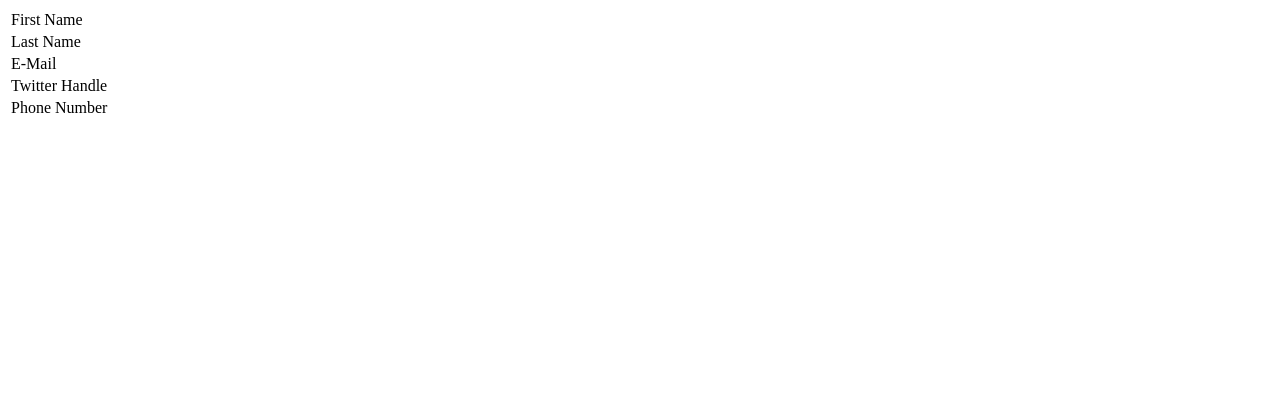
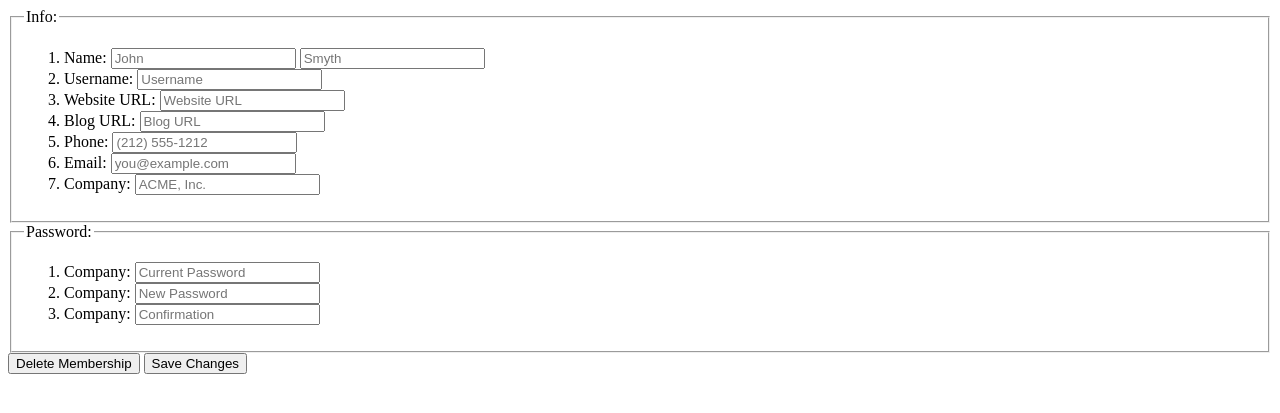
Before and after one commit to mashery/wordpress-plugin, a PHP site: page /templates/account.php in a window 1280 px wide. Shown: the top 413 px of the page. Run offline with PHP 8.4, Linux system fonts and the light colour scheme; the template is opened without the code that fills it, so the values that code supplies are empty.

Commit message:
Restructuring remaining template directory

```diff
--- a/templates/account.php
+++ b/templates/account.php
@@ -1,22 +1,61 @@
-<table>
-    <tr>
-        <td>First Name</td>
-        <td><?= $data["first_name"] ?></td>
-    </tr>
-    <tr>
-        <td>Last Name</td>
-        <td><?= $data["last_name"] ?></td>
-    </tr>
-    <tr>
-        <td>E-Mail</td>
-        <td><?= $data["email"] ?></td>
-    </tr>
-    <tr>
-        <td>Twitter Handle</td>
-        <td><?= $data["twitter"] ?></td>
-    </tr>
-    <tr>
-        <td>Phone Number</td>
-        <td><?= $data["phone"] ?></td>
-    </tr>
-</table>
+<form action="" id="account" name="account">
+
+    <fieldset form="account" name="info">
+        <legend>Info:</legend>
+
+        <ol>
+            <li>
+                <label for="first">Name:</label>
+                <input type="text" id="first" name="name[first]" placeholder="John" value="<?= $data["name"]["first"] ?>">
+                <input type="text" id="last" name="name[last]" placeholder="Smyth" value="<?= $data["name"]["last"] ?>">
+            </li>
+            <li>
+                <label for="username">Username:</label>
+                <input type="text" id="username" name="username" placeholder="Username" value="">
+            </li>
+            <li>
+                <label for="web">Website URL:</label>
+                <input type="url" id="web" name="web" placeholder="Website URL" value="<?= $data["web"] ?>">
+            </li>
+            <li>
+                <label for="blog">Blog URL:</label>
+                <input type="url" id="blog" name="blog" placeholder="Blog URL" value="<?= $data["blog"] ?>">
+            </li>
+            <li>
+                <label for="phone">Phone:</label>
+                <input type="phone" id="phone" name="phone" placeholder="(212) 555-1212" value="<?= $data["phone"] ?>">
+            </li>
+            <li>
+                <label for="email">Email:</label>
+                <input type="email" id="email" name="email" placeholder="you@example.com" value="<?= $data["email"] ?>">
+            </li>
+            <li>
+                <label for="company">Company:</label>
+                <input type="text" id="company" name="company" placeholder="ACME, Inc." value="<?= $data["company"] ?>">
+            </li>
+        </ol>
+
+    </fieldset>
+
+    <fieldset form="account" name="password">
+        <legend>Password:</legend>
+
+        <ol>
+            <li>
+                <label for="current">Company:</label>
+                <input type="password" id="current" name="password[current]" placeholder="Current Password" value="<?= $data["password"] ?>">
+            </li>
+            <li>
+                <label for="new">Company:</label>
+                <input type="password" id="new" name="password[new]" placeholder="New Password" value="">
+            </li>
+            <li>
+                <label for="confirmation">Company:</label>
+                <input type="password" id="confirmation" name="password[confirmation]" placeholder="Confirmation" value="">
+            </li>
+        </ol>
+    </fieldset>
+
+    <input type="submit" value="Delete Membership">
+    <input type="submit" value="Save Changes">
+</form>
```
Also changed, not shown: templates/apis/request.php (added, +37 -0 lines), templates/applications/new.php (added, +63 -0 lines), templates/keys/index.php (renamed from templates/keys.php).
